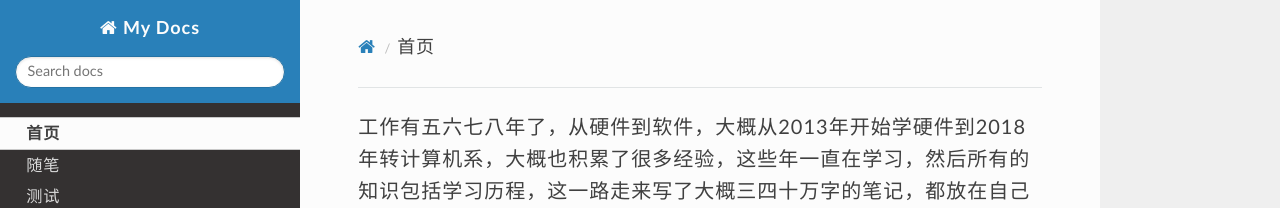
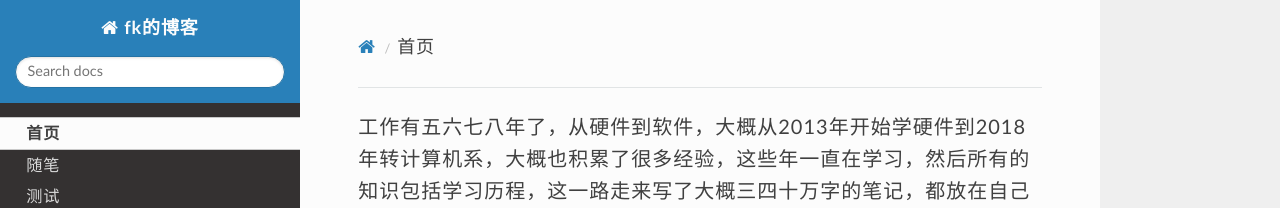
Before and after one commit to KkaiFang/my_notes, an MkDocs documentation site: the page built from docs/index.md, in a window 1280 px wide. Shown: the top 208 px of the page. Built offline with MkDocs 1.6.1, drawn with Linux system fonts in a browser that asks for light colours; nearby versions of some CDN libraries.

Commit message:
update docs

```diff
--- a/mkdocs.yml
+++ b/mkdocs.yml
@@ -1,4 +1,6 @@
-site_name: My Docs
+site_name: fk的博客
+site_author: fk
+site_description: 这是我的个人博客
 theme:
   name: readthedocs
 nav:
```
